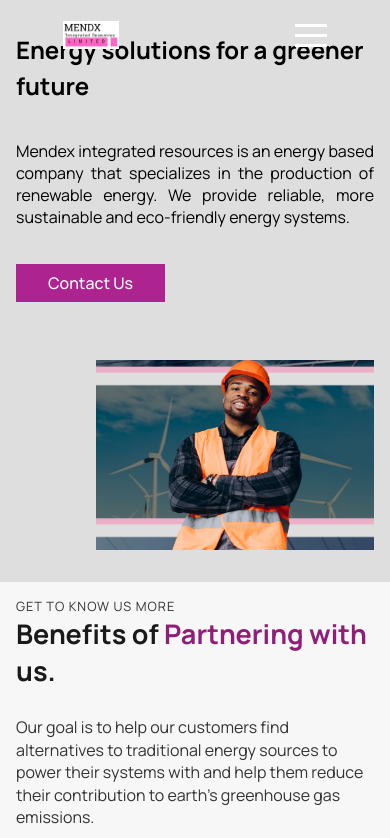
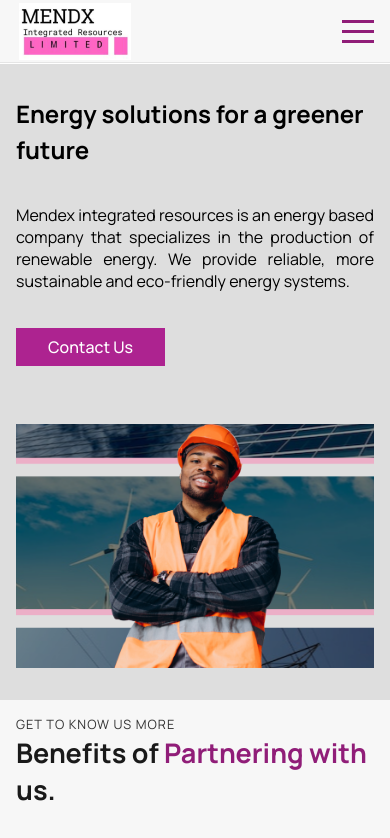
Before and after one commit to GZMaster/mendx, a React (Create React App) app: page / in a window 390 px wide. Shown: the top 838 px of the page. Built offline with nearby package versions, Linux system fonts and the light colour scheme.

Commit message:
home and nav bar responsiveness

```diff
--- a/public/index.html
+++ b/public/index.html
@@ -1,23 +1,19 @@
 <!DOCTYPE html>
 <html lang="en">
+
 <head>
   <meta charset="utf-8" />
-    <link rel="icon" href="%PUBLIC_URL%/favicon.ico" />
+  <link rel="icon" href="%PUBLIC_URL%/MendxLogo.png" />
   <meta name="viewport" content="width=device-width, initial-scale=1" />
   <meta name="theme-color" content="#000000" />
-    <meta
-      name="description"
-      content="Web site created using create-react-app"
-    />
-    <link rel="apple-touch-icon" href="%PUBLIC_URL%/logo192.png" />
+  <meta name="description" content="Web site created using create-react-app" />
+  <link rel="apple-touch-icon" href="%PUBLIC_URL%/MendxLogo.png" />
 
   <link rel="manifest" href="%PUBLIC_URL%/manifest.json" />
   <link rel="preconnect" href="https://fonts.googleapis.com" />
   <link rel="preconnect" href="https://fonts.gstatic.com" crossorigin />
-    <link
-      href="https://fonts.googleapis.com/css2?family=Manrope:wght@200;300;400;500;600;700;800&display=swap"
-      rel="stylesheet"
-    />
+  <link href="https://fonts.googleapis.com/css2?family=Manrope:wght@200;300;400;500;600;700;800&display=swap"
+    rel="stylesheet" />
   <style>
     body {
       font-family: "Manrope", sans-serif !important;
@@ -26,7 +22,9 @@
 
   <title>Mendx</title>
 </head>
+
 <body>
   <main id="root"></main>
 </body>
+
 </html>
--- a/src/components/hamburger/BurgerMenu.js
+++ b/src/components/hamburger/BurgerMenu.js
@@ -19,7 +19,7 @@ const BurgerMenu = () => {
         toggle={setOpen}
         direction="right"
         duration={0.8}
-        color="#fff"
+        color="#901D78"
       />
 
       <div className={`panel ${isOpen ? "open" : "close"}`}>
--- a/src/components/navbar/NavBar.jsx
+++ b/src/components/navbar/NavBar.jsx
@@ -17,7 +17,7 @@ const NavBar = () => {
   };
   const [colorChange, setColorChange] = useState(false);
   const changeNavbarColor = () => {
-    if (window.scrollY >= 50) {
+    if (window.scrollY >= 50 || !isPageWide) {
       setColorChange(true);
     } else {
       setColorChange(false);
--- a/src/components/navbar/NavBar.scss
+++ b/src/components/navbar/NavBar.scss
@@ -59,13 +59,15 @@ a:hover {
   color: $Black;
 }
 
+
 @media screen and (max-width: 768px) {
-  .logo {
-    width: 50%;
-    height: auto;
+  .nav__component {
+    padding: 1rem 0.5rem;
   }
-  .nav__component {
-    width: 100%;
-    width: -webkit-fill-available;
+  .nav__header {
+    display: flex;
+    align-items: center;
+    width: 60%;
+    margin-left: 3%;
   }
 }
--- a/src/pages/home/Home.scss
+++ b/src/pages/home/Home.scss
@@ -94,6 +94,7 @@
     flex-direction: column;
     padding: 2rem 1rem;
     margin: 0;
+    margin-top: 4rem;
   }
   .H_Container {
     height: auto;
@@ -103,6 +104,7 @@
   }
   .H_Image_Wrap {
     justify-content: center;
+    margin: 0;
   }
   .H_Image_Wrap img {
     width: 48%;
```
Also changed, not shown: public/MendxLogo.png (added). Lines whose indentation alone changed are shown as unchanged.
